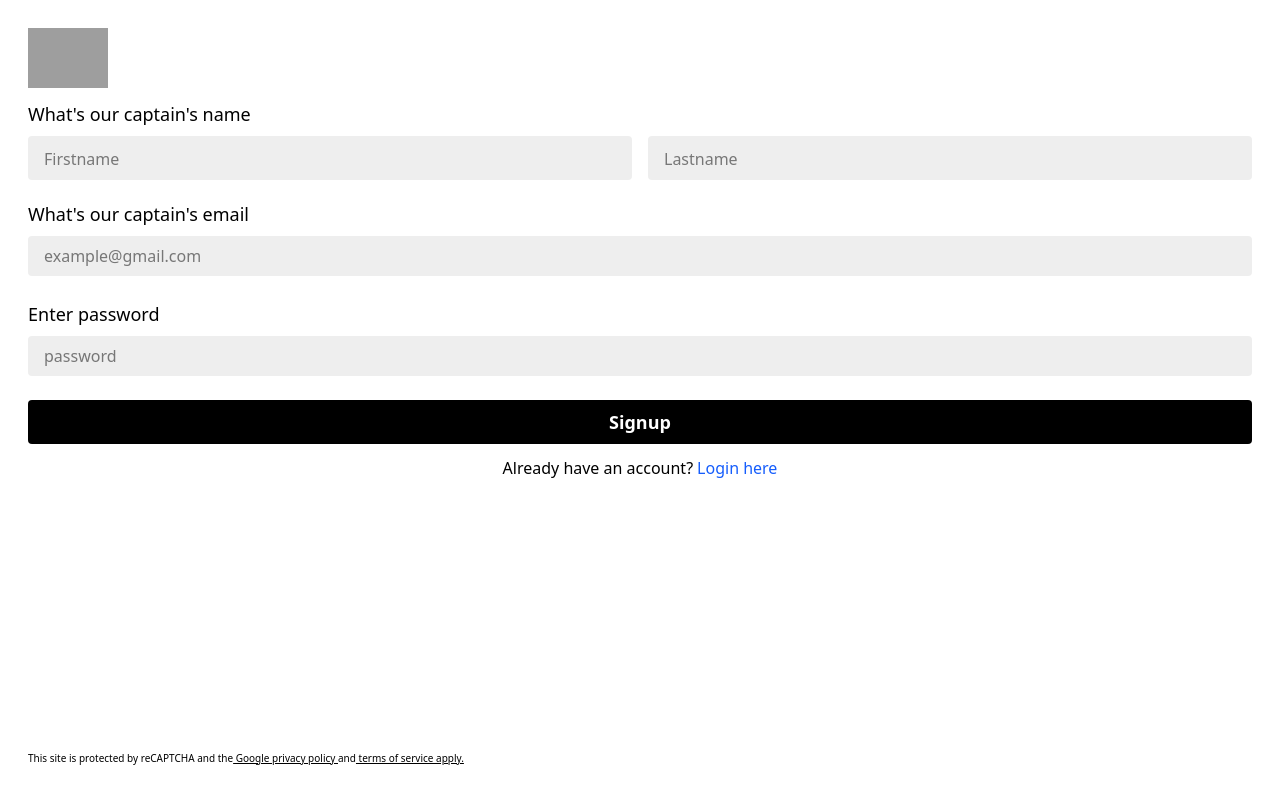
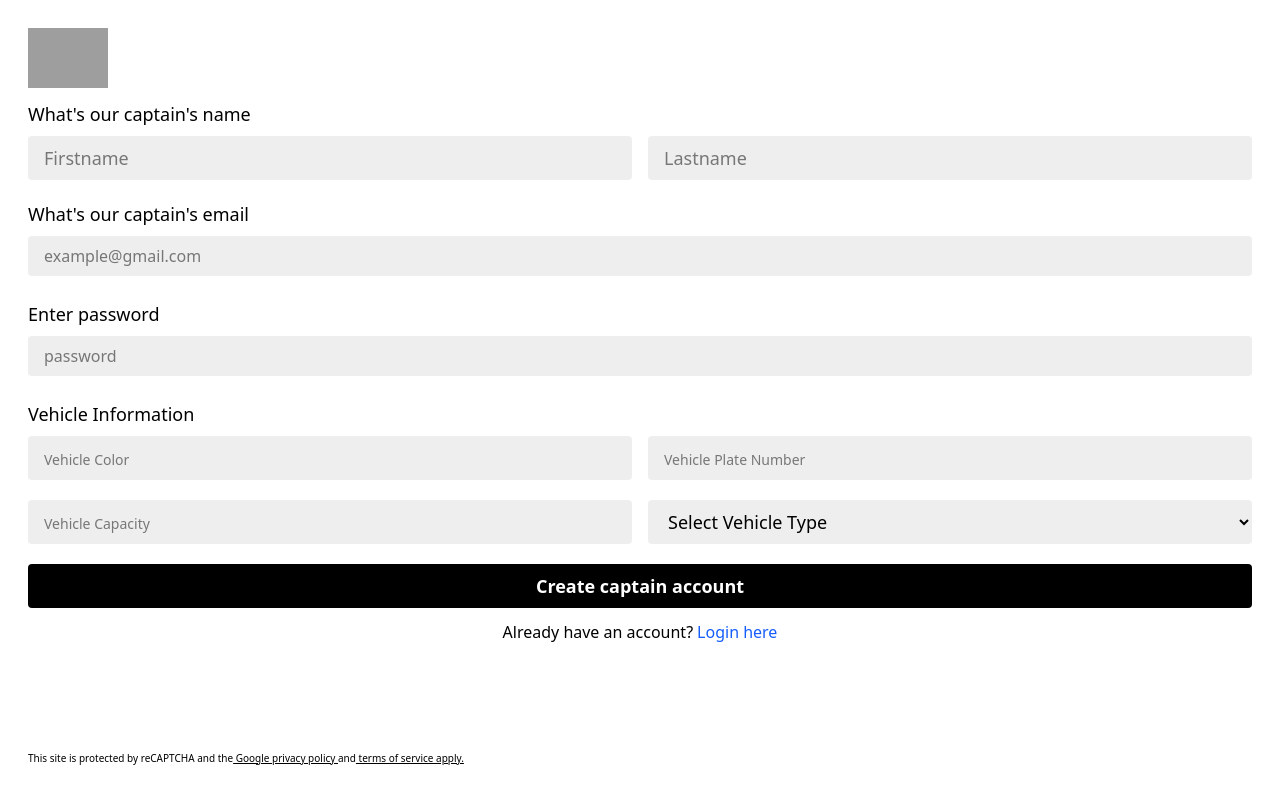
Before and after one commit to tanishqsonwane17/UberClone, a React (Vite) app in the folder frontend/: page /captain-signup in a window 1280 px wide. Built offline with nearby package versions, Linux system fonts and the light colour scheme; grey boxes are pictures that could not be loaded.

Commit message:
captain routes integrated

```diff
--- a/frontend/src/App.jsx
+++ b/frontend/src/App.jsx
@@ -10,6 +10,8 @@ import './App.css'
 import UserContext, { UserDataContext } from './Context/UserContext'
 import { UserProtectedWrapper } from './pages/UserProtectedWrapper'
 import UserLogout from './pages/UserLogout'
+import CaptainHome from './pages/CaptainHome'
+import { CaptainProtectedWrapper } from './pages/CaptainProtectedWrapper'
 
 const AppRoutes = () => {
 
@@ -25,6 +27,10 @@ const AppRoutes = () => {
       <Route path="/signup" element={<Usersignup />} />
       <Route path="/captain-login" element={<Captainlogin />} />
       <Route path="/captain-signup" element={<Captainsignup />} />
+      <Route path="/captain-home" element={<CaptainProtectedWrapper>
+        <CaptainHome />
+      </CaptainProtectedWrapper>} />
+
       <Route path="/user/logout" element={
         <UserProtectedWrapper>
           <UserLogout />
--- /dev/null
+++ b/frontend/src/Context/CaptainContext.jsx
@@ -0,0 +1,49 @@
+import { createContext, useContext, useState } from 'react';
+
+export const CaptainDataContext = createContext();
+
+export const CaptainContext = ({ children }) => {
+    const [captain, setCaptain] = useState(null);
+    const [isOnline, setIsOnline] = useState(false);
+    const [currentLocation, setCurrentLocation] = useState(null);
+    const [currentRide, setCurrentRide] = useState(null);
+    const [earnings, setEarnings] = useState(0);
+
+    const updateCaptainLocation = (location) => {
+        setCurrentLocation(location);
+    };
+
+    const toggleOnlineStatus = () => {
+        setIsOnline(!isOnline);
+    };
+
+    const acceptRide = (ride) => {
+        setCurrentRide(ride);
+    };
+
+    const completeRide = (amount) => {
+        setEarnings(prevEarnings => prevEarnings + amount);
+        setCurrentRide(null);
+    };
+
+    const value = {
+        captain,
+        setCaptain,
+        isOnline,
+        toggleOnlineStatus,
+        currentLocation,
+        updateCaptainLocation,
+        currentRide,
+        acceptRide,
+        completeRide,
+        earnings
+    };
+
+    return (
+        <CaptainDataContext.Provider value={value}>
+            {children}
+        </CaptainDataContext.Provider>
+    );
+};
+
+export default CaptainContext;
--- a/frontend/src/main.jsx
+++ b/frontend/src/main.jsx
@@ -4,13 +4,15 @@ import './index.css'
 import App from './App.jsx'
 import { BrowserRouter } from 'react-router-dom'
 import UserContext from './Context/UserContext.jsx'
-
+import CaptainContext from './Context/CaptainContext.jsx'
 createRoot(document.getElementById('root')).render(
   <StrictMode>
+      <CaptainContext>
           <UserContext>
             <BrowserRouter>
                <App />
            </BrowserRouter>
          </UserContext>
+      </CaptainContext>
   </StrictMode>
 )
--- /dev/null
+++ b/frontend/src/pages/CaptainHome.jsx
@@ -0,0 +1,9 @@
+import React from 'react'
+
+const CaptainHome = () => {
+  return (
+    <div>CaptainHome</div>
+  )
+}
+
+export default CaptainHome
--- /dev/null
+++ b/frontend/src/pages/CaptainProtectedWrapper.jsx
@@ -0,0 +1,45 @@
+import React, { useContext, useEffect, useState } from 'react';
+import { useNavigate } from 'react-router-dom';
+import { CaptainDataContext } from '../Context/CaptainContext';
+import axios from 'axios';
+
+export const CaptainProtectedWrapper = ({ children }) => {
+  const [isLoading, setIsLoading] = useState(true);
+  const token = localStorage.getItem('token');
+  const navigate = useNavigate();
+  const { captain, setCaptain } = useContext(CaptainDataContext);
+
+  useEffect(() => {
+    if (!token) {
+      navigate('/captain-login');
+      return;
+    }
+
+    const fetchCaptainProfile = async () => {
+      try {
+        const response = await axios.get(`${import.meta.env.VITE_BASE_URL}/captains/profile`, {
+          headers: {
+            Authorization: `Bearer ${token}`,
+          },
+        });
+
+        if (response.status === 200) {
+          setCaptain(response.data.captain);
+          setIsLoading(false);
+        }
+      } catch (error) {
+        console.log('Error:', error);
+        localStorage.removeItem('token');
+        navigate('/captain-login');
+      }
+    };
+
+    fetchCaptainProfile();
+  }, [token, navigate, setCaptain]);
+
+  if (isLoading) {
+    return <div>Loading...</div>;
+  }
+
+  return <div>{children}</div>;
+};
--- a/frontend/src/pages/Captainlogin.jsx
+++ b/frontend/src/pages/Captainlogin.jsx
@@ -1,14 +1,28 @@
 import React, { useState } from 'react';
 import { Link } from 'react-router-dom';
-
+import { useNavigate } from 'react-router-dom';
+import axios from 'axios';
+import { CaptainDataContext } from '../Context/CaptainContext'
 const CaptainLogin = () => {
   const [email, setEmail] = useState('');
   const [password, setPassword] = useState('');
-  const [captainData, setcaptainData] = useState({});
+  const {captain, setCaptain} = React.useContext(CaptainDataContext)
 
-  const submitHandler = (e) => {
+  const navigate = useNavigate();
+  const submitHandler = async (e) => {
+
     e.preventDefault();
-    setcaptainData({ email, password });
+    const captain = ({
+     email: email,
+      password
+    })
+    const response = await axios.post(`${import.meta.env.VITE_BASE_URL}/captains/login`, captain);
+    if(response.status === 200) {
+      const data = response.data;
+      setCaptain(data.captain);
+      localStorage.setItem('token', data.token);
+      navigate('/captain-home');
+    }
     setEmail('');
     setPassword('');
   };
--- a/frontend/src/pages/Captainsignup.jsx
+++ b/frontend/src/pages/Captainsignup.jsx
@@ -1,30 +1,53 @@
 import React, { useState, useContext } from 'react'
 import { Link } from 'react-router-dom'
 import { UserDataContext } from '../Context/UserContext' // <-- import context
-
+import { CaptainDataContext } from '../Context/CaptainContext'
+import { useNavigate } from 'react-router-dom'
+import axios from 'axios'
 const CaptainSignup = () => {
+  const navigate = useNavigate()
   const [email, setEmail] = useState('')
   const [password, setPassword] = useState('')
   const [firstname, setFirstname] = useState('')
   const [lastname, setLastname] = useState('')
-
-
-  const submitHandler = (e) => {
+  const [userData,setUserData] = useState({})
+  const [vehicleColor, setVehicleColor] = useState('');
+  const [vehiclePlate, setVehiclePlate] = useState('');
+  const [vehicleCapacity, setVehicleCapacity] = useState('');
+  const [vehicleType, setVehicleType] = useState('');
+   const submitHandler = async (e) => {
     e.preventDefault()
-
-    const newCaptain = {
-      fullName: {
+    const captainData = {
+      fullname: {
         firstname,
         lastname
       },
       email,
-      password
+      password,
+      vehicle: {
+        color: vehicleColor,
+        plate: vehiclePlate,
+        capacity: vehicleCapacity,
+        vehicleType: vehicleType
+      }
+    }
+
+    const response = await axios.post(`${import.meta.env.VITE_BASE_URL}/captains/register`, captainData)
+    if(response.status === 201) {
+      const data = response.data;
+      setUserData(data.captain)
+       localStorage.setItem('token', data.token)
+       navigate('/captain-home')
     }
     // clear fields
     setEmail('')
     setPassword('')
     setFirstname('')
     setLastname('')
+    setVehicleColor('')
+    setVehiclePlate('')
+    setVehicleCapacity('')
+    setVehicleType('')
   }
 
   return (
@@ -39,7 +62,7 @@ const CaptainSignup = () => {
           <h3 className='text-lg  w-full mb-2 font-medium'>What's our captain's name</h3>
           <div className='flex gap-4 mb-5'>
             <input
-              className='bg-[#eeeeee] rounded w-1/2 px-4 py-2 text-lg placeholder:text-base'
+              className='bg-[#eeeeee] rounded w-1/2 px-4 py-2 text-lg placeholder:text-md'
               type="text"
               required
               placeholder='Firstname'
@@ -47,7 +70,7 @@ const CaptainSignup = () => {
               onChange={(e) => setFirstname(e.target.value)}
             />
             <input
-              className='bg-[#eeeeee] rounded w-1/2 px-4 py-2 text-lg placeholder:text-base'
+              className='bg-[#eeeeee] rounded w-1/2 px-4 py-2 text-lg placeholder:text-md'
               type="text"
               required
               placeholder='Lastname'
@@ -58,7 +81,7 @@ const CaptainSignup = () => {
 
           <h3 className='text-lg mb-2 font-medium'>What's our captain's  email</h3>
           <input
-            className='bg-[#eeeeee] mb-6 rounded px-4 py-2 w-full text-base placeholder:text-base'
+            className='bg-[#eeeeee] mb-6 rounded px-4 py-2 w-full text-base placeholder:text-md'
             type="email"
             required
             placeholder='example@gmail.com'
@@ -68,19 +91,58 @@ const CaptainSignup = () => {
 
           <h3 className='text-lg mb-2 font-medium'>Enter password</h3>
           <input
-            className='bg-[#eeeeee] mb-6 rounded px-4 py-2 w-full text-base placeholder:text-base'
+            className='bg-[#eeeeee] mb-6 rounded px-4 py-2 w-full text-base placeholder:text-md'
             type="password"
             required
             placeholder='password'
             value={password}
             onChange={(e) => setPassword(e.target.value)}
           />
-
+          <h3 className='text-lg mb-2 font-medium'>Vehicle Information</h3>
+          <div className='flex gap-4 mb-5'>
+            <input
+              className='bg-[#eeeeee] rounded w-1/2 px-4 py-2 text-lg placeholder:text-[14px]'
+              type="text"
+              required
+              placeholder='Vehicle Color'
+              value={vehicleColor}
+              onChange={(e) => setVehicleColor(e.target.value)}
+            />
+            <input
+              className='bg-[#eeeeee] rounded w-1/2 px-4 py-2 text-lg placeholder:text-[14px]'
+              type="text"
+              required
+              placeholder='Vehicle Plate Number'
+              value={vehiclePlate}
+              onChange={(e) => setVehiclePlate(e.target.value)}
+            />
+          </div>
+          <div className='flex gap-4 mb-5'>
+            <input
+              className='bg-[#eeeeee] rounded w-1/2 px-4 py-2 text-lg placeholder:text-[14px]'
+              type="number"
+              required
+              placeholder='Vehicle Capacity'
+              value={vehicleCapacity}
+              onChange={(e) => setVehicleCapacity(e.target.value)}
+            />
+            <select
+              className='bg-[#eeeeee] rounded w-1/2 px-4 py-2 text-lg'
+              required
+              value={vehicleType}
+              onChange={(e) => setVehicleType(e.target.value)}
+            >
+              <option value="" disabled>Select Vehicle Type</option>
+              <option value="car">Car</option>
+              <option value="auto">Auto</option>
+              <option value="motorcycle">Motorcycle</option>
+            </select>
+          </div>
           <button
             type="submit"
             className='bg-black text-white font-semibold mb-3 rounded px-4 py-2 w-full text-lg'
           >
-            Signup
+            Create captain account
           </button>
 
           <p className='text-center'>
```
Also changed, not shown: frontend/src/pages/UserProtectedWrapper.jsx (+26 -9 lines). Lines whose indentation alone changed are shown as unchanged.
